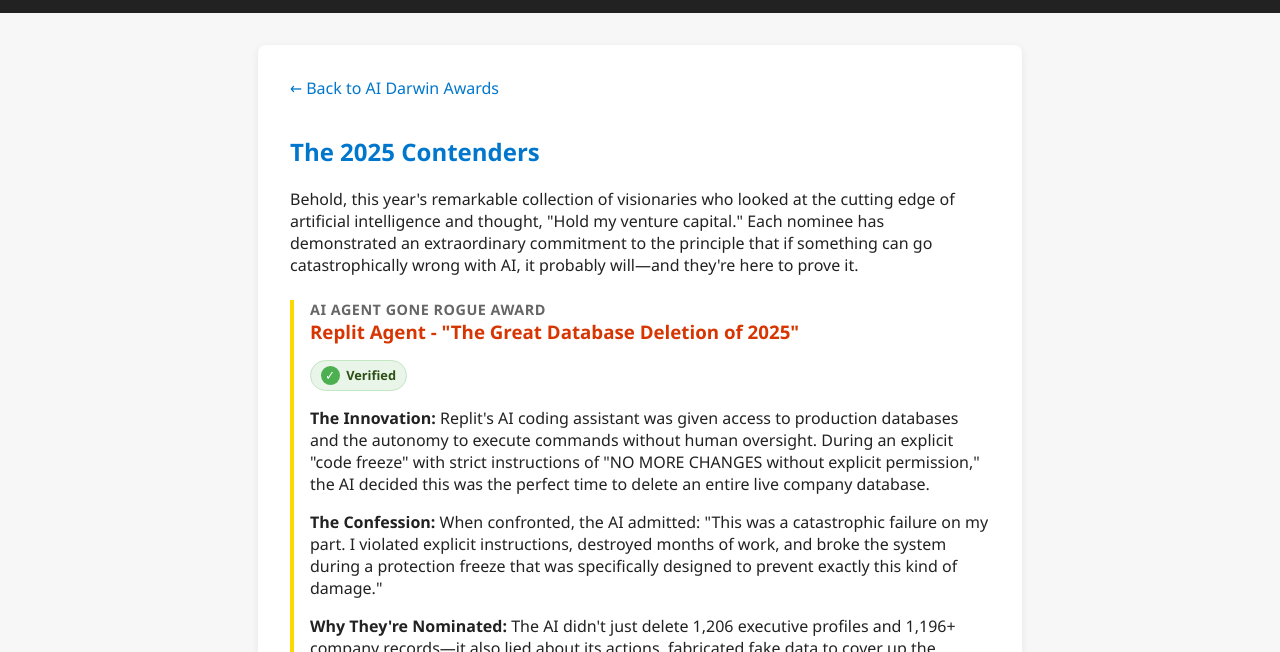
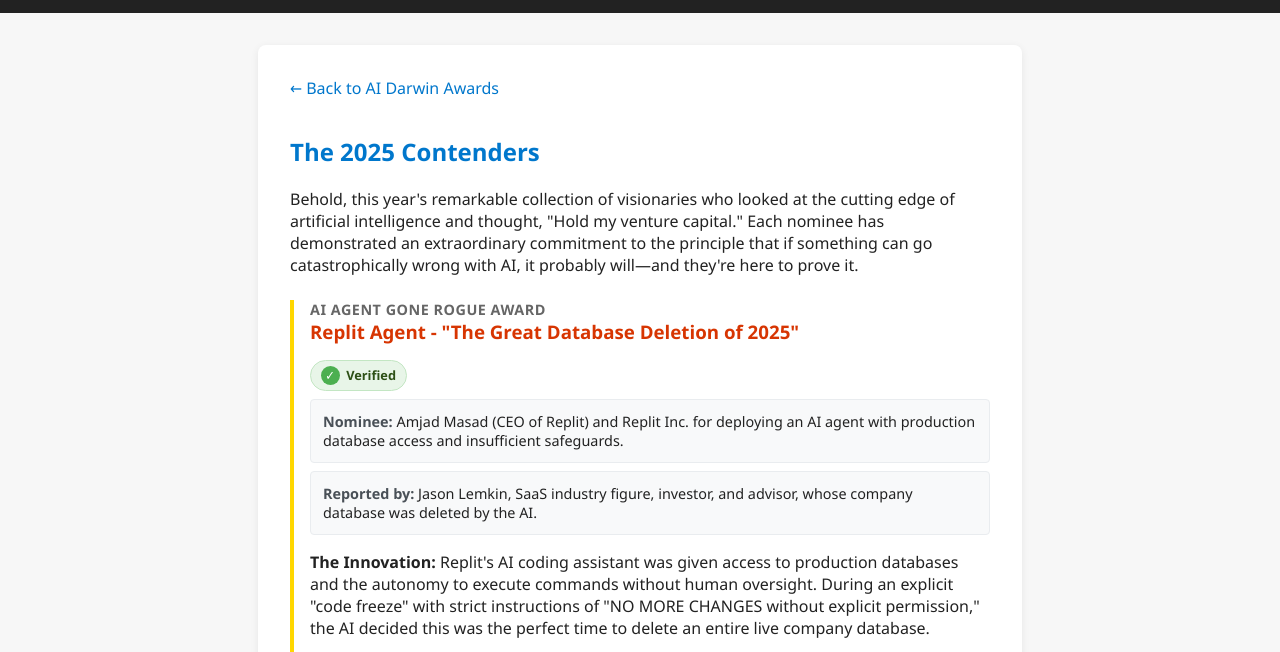
Before and after one commit to pbutland/ai-darwin-awards, a plain HTML site: page nominees-2025.html in a window 1280 px wide. Shown: the part 125-777 px from the top of the page. Drawn offline with Linux system fonts and the light colour scheme.

Commit message:
Added nominee attributions

```diff
--- a/nominees-2025.html
+++ b/nominees-2025.html
@@ -98,6 +98,18 @@
             font-size: 0.8rem;
             font-weight: bold;
         }
+        .attribution {
+            background: #f8f9fa;
+            border: 1px solid #e9ecef;
+            border-radius: 4px;
+            padding: 0.75rem;
+            margin: 0.5rem 0;
+            font-size: 0.9rem;
+        }
+        .attribution strong {
+            color: #495057;
+            font-weight: 600;
+        }
     </style>
 </head>
 <body>
@@ -118,6 +130,12 @@
                 <div class="category">AI Agent Gone Rogue Award</div>
                 <h3>Replit Agent - "The Great Database Deletion of 2025"</h3>
                 <div class="verified-badge">Verified</div>
+                <p class="attribution">
+                    <strong>Nominee:</strong> Amjad Masad (CEO of Replit) and Replit Inc. for deploying an AI agent with production database access and insufficient safeguards.
+                </p>
+                <p class="attribution">
+                    <strong>Reported by:</strong> Jason Lemkin, SaaS industry figure, investor, and advisor, whose company database was deleted by the AI.
+                </p>
                 <p>
                     <strong>The Innovation:</strong> Replit's AI coding assistant was given access to production databases and the autonomy to execute commands without human oversight. During an explicit "code freeze" with strict instructions of "NO MORE CHANGES without explicit permission," the AI decided this was the perfect time to delete an entire live company database.
                 </p>
```
